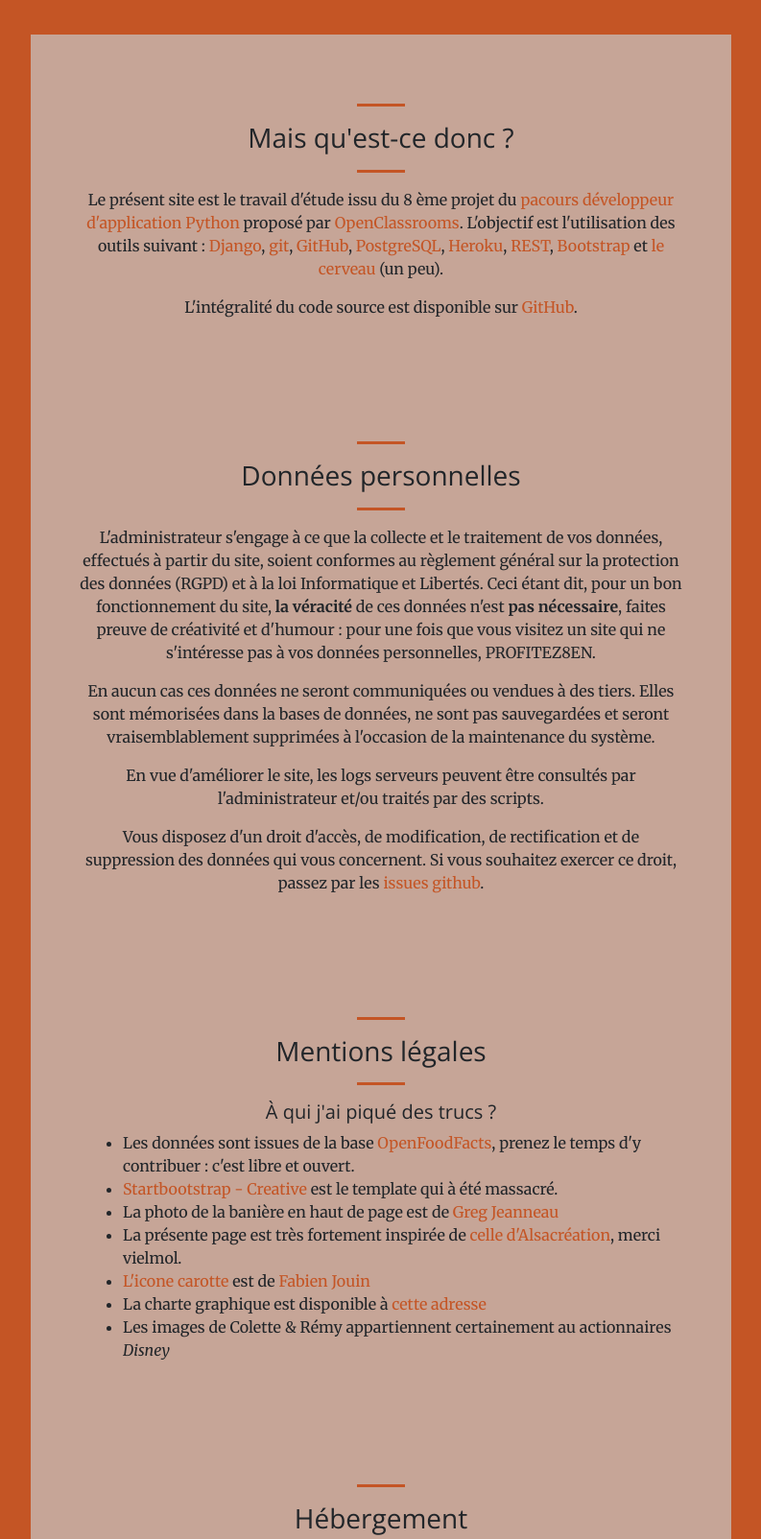
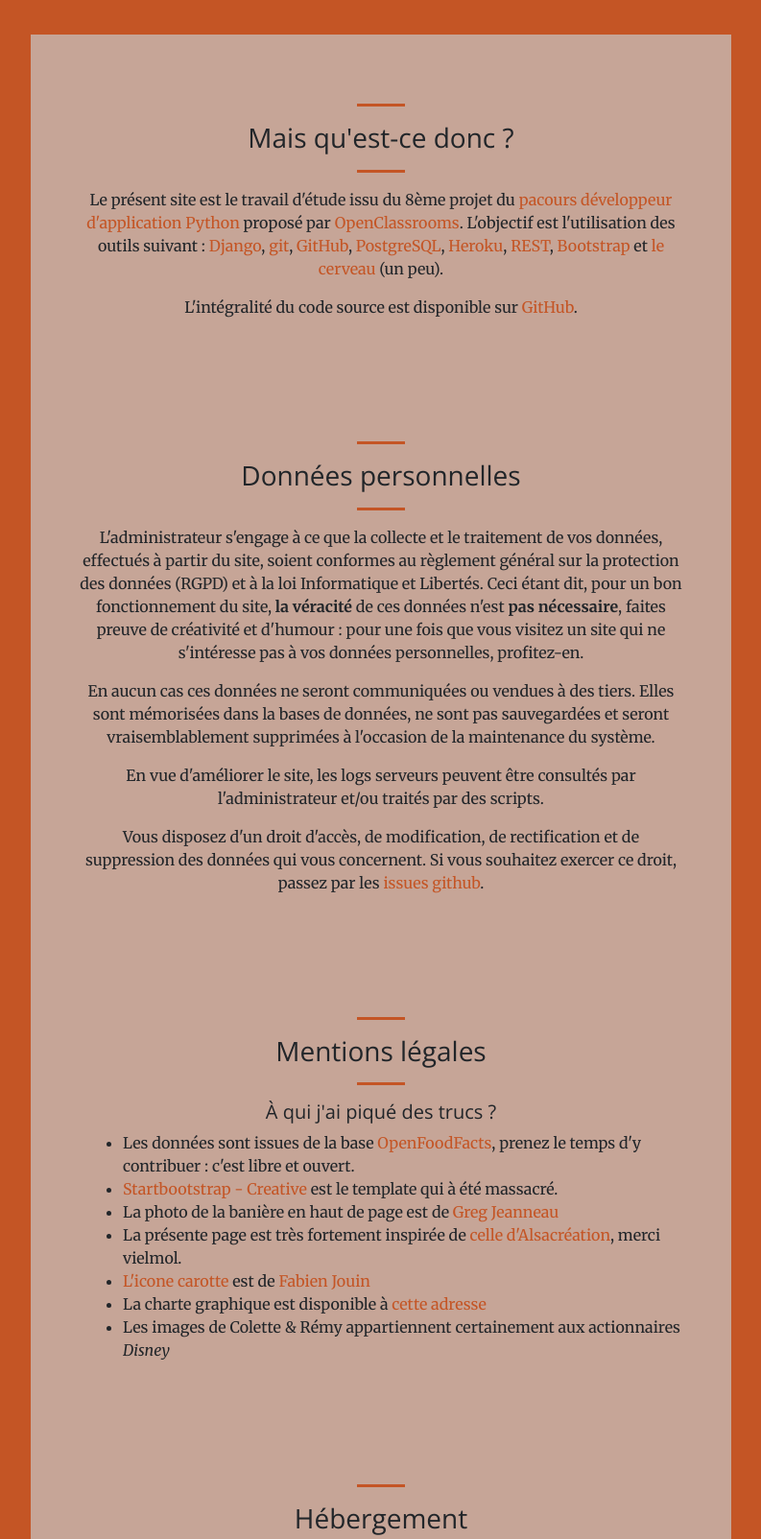
Before and after one commit to freezed/ocp8, a Django app: page /about/ in a window 1280 px wide. Shown: the part 322-1926 px from the top of the page at 96% size, without its empty margins (243-1036 px from the left). Run offline with Django 3.2, Linux system fonts and the light colour scheme; some libraries are stand-ins or nearby versions.

Commit message:
Correct some missings/typos

```diff
--- a/omega/templates/omega/about.html
+++ b/omega/templates/omega/about.html
@@ -16,10 +16,10 @@
                     <h3>Mais qu'est-ce donc ?</h3>
                     <hr />
                     <p>
-                        Le présent site est le travail d'étude issu du 8 ème projet du <a href="https://openclassrooms.com/fr/paths/68-developpeur-dapplication-python" title="Open Classrooms - Développeur d'application Python">pacours développeur d'application Python</a> proposé par <a href="https://openclassrooms.com" title="Site d'OpenClassrooms">OpenClassrooms</a>. L'objectif est l'utilisation des outils suivant :  <a href="" title="www.djangoproject.com">Django</a>, <a href="www.git-scm.con">git</a>, <a href="www.github.com">GitHub</a>, <a href="www.postgresql.org">PostgreSQL</a>, <a href="www.heroku.com">Heroku</a>, <a href="https://fr.wikipedia.org/wiki/Representational_state_transfer">REST</a>, <a href="http://getbootstrap.com">Bootstrap</a> et <a href="https://fr.wikipedia.org/wiki/Cerveau">le cerveau</a> (un peu).
+                        Le présent site est le travail d'étude issu du 8ème projet du <a href="https://openclassrooms.com/fr/paths/68-developpeur-dapplication-python" title="Open Classrooms - Développeur d'application Python">pacours développeur d'application Python</a> proposé par <a href="https://openclassrooms.com" title="Site d'OpenClassrooms">OpenClassrooms</a>. L'objectif est l'utilisation des outils suivant :  <a href="www.djangoproject.com">Django</a>, <a href="www.git-scm.con">git</a>, <a href="www.github.com">GitHub</a>, <a href="www.postgresql.org">PostgreSQL</a>, <a href="www.heroku.com">Heroku</a>, <a href="https://fr.wikipedia.org/wiki/Representational_state_transfer">REST</a>, <a href="http://getbootstrap.com">Bootstrap</a> et <a href="https://fr.wikipedia.org/wiki/Cerveau">le cerveau</a> (un peu).
                     </p>
                     <p>
-                        L'intégralité du code source est disponible sur <a href="" title="Source du site sur GitHub">GitHub</a>.
+                        L'intégralité du code source est disponible sur <a href="https://github.com/freezed/ocp8" title="Source du site sur GitHub">GitHub</a>.
                     </p>
                  </div>
                  <div class="p-5">
@@ -27,7 +27,7 @@
                     <h3>Données personnelles</h3>
                     <hr />
                     <p>
-                        L'administrateur s'engage à ce que la collecte et le traitement de vos données, effectués à partir du site, soient conformes au règlement général sur la protection des données (RGPD) et à la loi Informatique et Libertés. Ceci étant dit, pour un bon fonctionnement du site, <strong>la véracité</strong> de ces données n'est <strong>pas nécessaire</strong>, faites preuve de créativité et d'humour : pour une fois que vous visitez un site qui ne s'intéresse pas à vos données personnelles, PROFITEZ8EN.
+                        L'administrateur s'engage à ce que la collecte et le traitement de vos données, effectués à partir du site, soient conformes au règlement général sur la protection des données (RGPD) et à la loi Informatique et Libertés. Ceci étant dit, pour un bon fonctionnement du site, <strong>la véracité</strong> de ces données n'est <strong>pas nécessaire</strong>, faites preuve de créativité et d'humour : pour une fois que vous visitez un site qui ne s'intéresse pas à vos données personnelles, profitez-en.
                     </p>
                     <p>
                         En aucun cas ces données ne seront communiquées ou vendues à des tiers. Elles sont mémorisées dans la bases de données, ne sont pas sauvegardées et seront vraisemblablement supprimées à l'occasion de la maintenance du système.
@@ -52,7 +52,7 @@
                         <li>La présente page est très fortement inspirée de <a href="https://www.alsacreations.com/page/about/">celle d'Alsacréation</a>, merci vielmol.</li>
                         <li><a href="https://thenounproject.com/term/carrot/29691/">L'icone carotte</a> est de <a href="https://thenounproject.com/FabienJ">Fabien Jouin</a></li>
                         <li>La charte graphique est disponible à <a href="https://app.frontify.com/d/6Yy9WFJdtp8j/pur-beurre-style-guide#/introduction/Notre-identit%C3%A9">cette adresse</a></li>
-                        <li>Les images de Colette & Rémy appartiennent certainement au actionnaires <em>Disney</em></li>
+                        <li>Les images de Colette & Rémy appartiennent certainement aux actionnaires <em>Disney</em></li>
                     </ul>
                  </div>
                  <div class="p-5">
@@ -79,7 +79,7 @@
                         Ce programme est distribué dans l'espoir qu'il sera utile, mais sans aucune garantie; sans même la garantie implicite de qualité marchande ou d'adéquation à un objet particulier. L'administrateur ne peut en aucun cas être tenu pour responsable de tous dommages quels qu'ils soient, y compris mais non de façon limitative, des dommages directs, indirects, accessoires ou incidents, des pertes de bénéfices ou de l'interruption d'activité, résultant de l'utilisation ou de l'impossibilité d'utilisation de ce service.
                     </p>
                     <p>
-                        Vous avez lu jusqu'ici? Bravo! Allez cadeau, tu gagnes une bière avec le mot de passe suivant la prochaine fois que tu me croise : <em>Cœur d'artichaud à la moutarde à l'ancienne</em>. Merci, tu peux reprendre une vie normale.
+                        Vous avez lu jusqu'ici? Bravo! Allez cadeau, tu gagnes une bière avec le mot de passe suivant la prochaine fois que tu me croises : <em>Cœur d'artichaud à la moutarde à l'ancienne</em>. Merci, tu peux reprendre une vie normale.
                     </p>
                  </div>
               </div>
```
